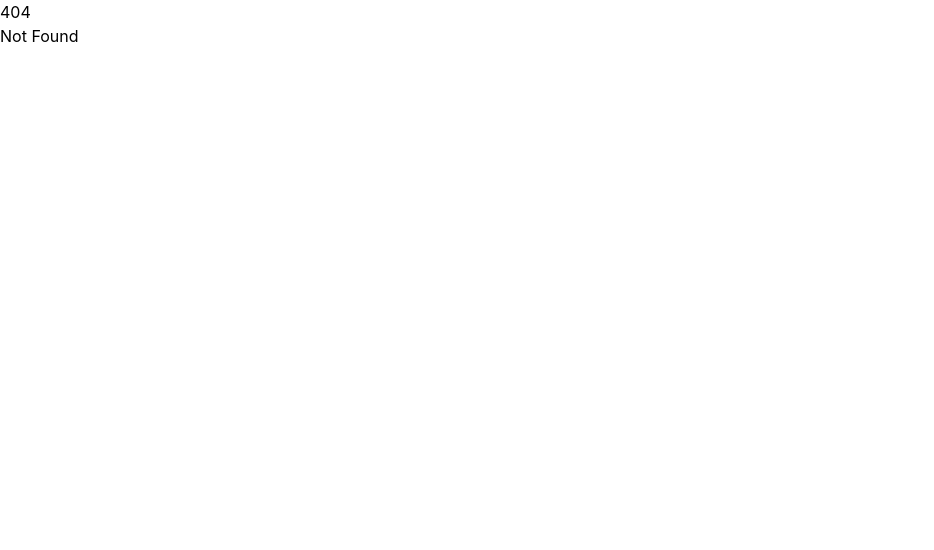
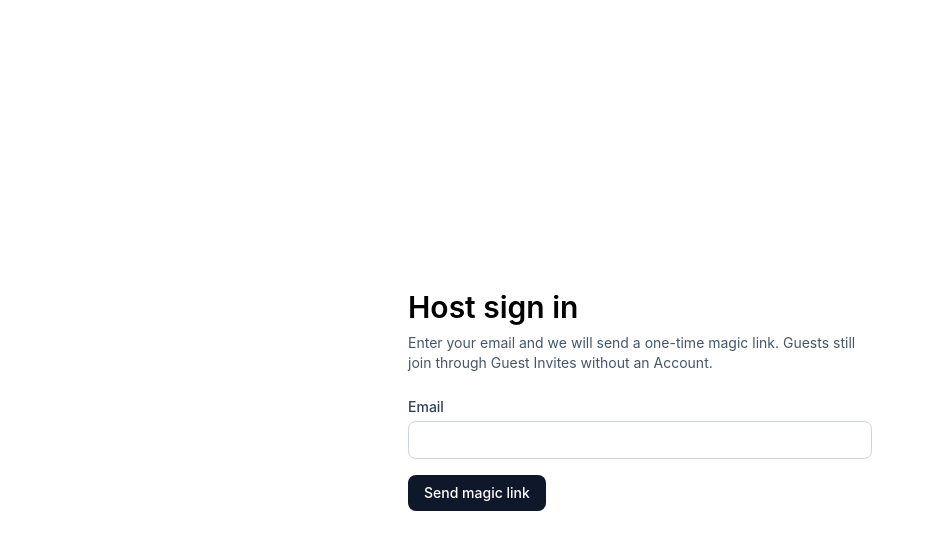
Before and after one commit to ngobrolin/inilive-studio, a SvelteKit app: page /login in a window 1280 px wide. Before the commit this address had no page. Shown: the top 550 px of the page, without its empty margins (0-934 px from the left). Built offline with nearby package versions, Linux system fonts and the light colour scheme.

Commit message:
Add Host sign-in UI and magic link verify flow

```diff
--- a/playwright.config.ts
+++ b/playwright.config.ts
@@ -10,6 +10,7 @@ export default defineConfig({
       LIVEKIT_URL: "",
       LIVEKIT_API_KEY: "",
       LIVEKIT_API_SECRET: "",
+      DATABASE_URL: "",
     },
   },
   testMatch: "**/*.e2e.{ts,js}",
--- /dev/null
+++ b/src/routes/auth/verify/+page.svelte
@@ -0,0 +1,50 @@
+<script lang="ts">
+	import { goto } from "$app/navigation";
+	import { onMount } from "svelte";
+
+	let status = $state<"pending" | "success" | "error">("pending");
+	let message = $state("Completing sign-in...");
+
+	onMount(async () => {
+		const token = window.location.hash.replace(/^#/, "").trim();
+		if (!token) {
+			status = "error";
+			message = "This sign-in link is missing its token.";
+			return;
+		}
+
+		const response = await fetch("/auth/exchange", {
+			method: "POST",
+			headers: { "Content-Type": "application/json" },
+			body: JSON.stringify({ token }),
+		});
+
+		if (!response.ok) {
+			status = "error";
+			message = "This sign-in link is invalid or has expired.";
+			return;
+		}
+
+		status = "success";
+		message = "Signed in. Redirecting to your Host dashboard...";
+		await goto("/dashboard");
+	});
+</script>
+
+<main class="mx-auto flex min-h-screen max-w-lg flex-col justify-center px-6 py-12">
+	<h1 class="text-3xl font-semibold">Host sign in</h1>
+	<p
+		class="mt-4 rounded-lg border px-4 py-3 text-sm"
+		class:border-emerald-200={status === "success"}
+		class:bg-emerald-50={status === "success"}
+		class:text-emerald-900={status === "success"}
+		class:border-red-200={status === "error"}
+		class:bg-red-50={status === "error"}
+		class:text-red-900={status === "error"}
+		class:border-slate-200={status === "pending"}
+		class:bg-slate-50={status === "pending"}
+		class:text-slate-700={status === "pending"}
+	>
+		{message}
+	</p>
+</main>
--- /dev/null
+++ b/src/routes/login/+page.svelte
@@ -0,0 +1,62 @@
+<script lang="ts">
+	let email = $state("");
+	let submitted = $state(false);
+	let errorMessage = $state<string | null>(null);
+
+	async function submit(event: SubmitEvent) {
+		event.preventDefault();
+		errorMessage = null;
+
+		const response = await fetch("/auth/login", {
+			method: "POST",
+			headers: { "Content-Type": "application/json" },
+			body: JSON.stringify({ email }),
+		});
+
+		if (!response.ok) {
+			errorMessage = "Could not request a magic link right now.";
+			return;
+		}
+
+		submitted = true;
+	}
+</script>
+
+<main class="mx-auto flex min-h-screen max-w-lg flex-col justify-center px-6 py-12">
+	<h1 class="text-3xl font-semibold">Host sign in</h1>
+	<p class="mt-2 text-sm text-slate-600">
+		Enter your email and we will send a one-time magic link. Guests still join through Guest
+		Invites without an Account.
+	</p>
+
+	{#if submitted}
+		<p class="mt-6 rounded-lg border border-emerald-200 bg-emerald-50 px-4 py-3 text-sm text-emerald-900">
+			If that email can sign in, a magic link is on the way.
+		</p>
+	{:else}
+		<form class="mt-6 space-y-4" onsubmit={submit}>
+			<label class="block text-sm font-medium text-slate-700">
+				Email
+				<input
+					class="mt-1 w-full rounded-lg border border-slate-300 px-3 py-2"
+					type="email"
+					name="email"
+					bind:value={email}
+					required
+					autocomplete="email"
+				/>
+			</label>
+
+			{#if errorMessage}
+				<p class="text-sm text-red-700">{errorMessage}</p>
+			{/if}
+
+			<button
+				class="rounded-lg bg-slate-900 px-4 py-2 text-sm font-medium text-white"
+				type="submit"
+			>
+				Send magic link
+			</button>
+		</form>
+	{/if}
+</main>
--- /dev/null
+++ b/src/routes/login/page.e2e.ts
@@ -0,0 +1,33 @@
+import { expect, test } from "@playwright/test";
+
+test("Host can request a magic link from the sign-in page", async ({ page }) => {
+  await page.goto("/login");
+
+  await expect(page.getByRole("heading", { name: "Host sign in" })).toBeVisible();
+  await page.getByLabel("Email").fill("host@example.com");
+  await page.getByRole("button", { name: "Send magic link" }).click();
+
+  await expect(
+    page.getByText("If that email can sign in, a magic link is on the way."),
+  ).toBeVisible();
+});
+
+test("Host can complete sign-in through the verify page without logging the token in the URL path", async ({
+  page,
+  request,
+}) => {
+  const loginResponse = await request.post("/auth/login", {
+    data: { email: "verify-host@example.com" },
+  });
+  expect(loginResponse.status()).toBe(202);
+
+  const latestTokenResponse = await request.get(
+    `/auth/dev/latest-token?email=${encodeURIComponent("verify-host@example.com")}`,
+  );
+  const latestTokenBody = (await latestTokenResponse.json()) as { token: string | null };
+  expect(latestTokenBody.token).toMatch(/^[\w-]+$/);
+
+  await page.goto(`/auth/verify#${latestTokenBody.token}`);
+  await expect(page).toHaveURL("/dashboard");
+  await expect(page.getByRole("heading", { name: "Host dashboard" })).toBeVisible();
+});
```
